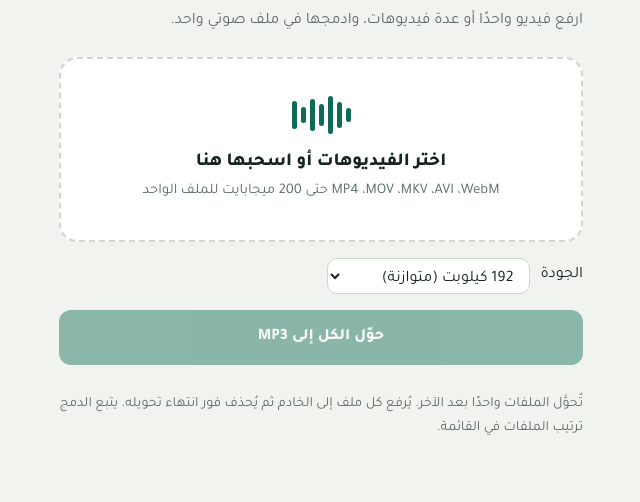
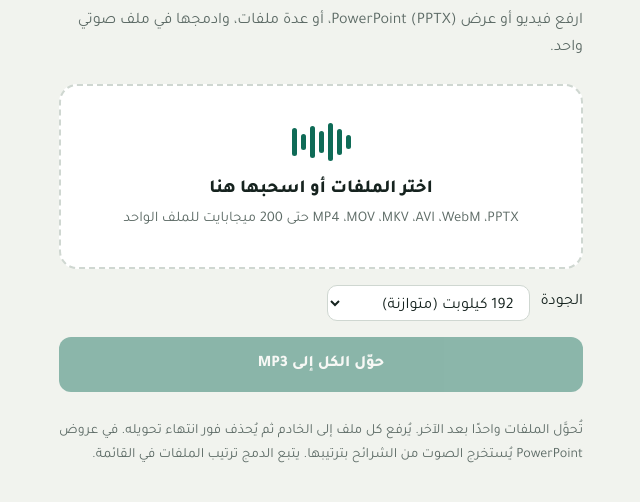
Before and after one commit to hadan-maker/video-to-mp3, a website: page public/index.html in a window 1280 px wide. Shown: the part 78-580 px from the top of the page, without its empty margins (319-959 px from the left). Drawn offline with Linux system fonts and the light colour scheme.

Commit message:
Update index.html

```diff
--- a/public/index.html
+++ b/public/index.html
@@ -49,13 +49,13 @@ footer{margin-top:28px;color:var(--mute);font-size:.88rem}
 <body>
 <main>
 <h1>حوّل الفيديو إلى MP3</h1>
-<p class="sub">ارفع فيديو واحدًا أو عدة فيديوهات، وادمجها في ملف صوتي واحد.</p>
+<p class="sub">ارفع فيديو أو عرض PowerPoint (PPTX)، أو عدة ملفات، وادمجها في ملف صوتي واحد.</p>
 
 <label id="drop">
   <div class="bars" aria-hidden="true"><i></i><i></i><i></i><i></i><i></i><i></i><i></i></div>
-  <b>اختر الفيديوهات أو اسحبها هنا</b>
-  <span>MP4 ،MOV ،MKV ،AVI ،WebM حتى 200 ميجابايت للملف الواحد</span>
-  <input id="inp" type="file" accept="video/*,audio/*" multiple>
+  <b>اختر الملفات أو اسحبها هنا</b>
+  <span>MP4 ،MOV ،MKV ،AVI ،WebM ،PPTX حتى 200 ميجابايت للملف الواحد</span>
+  <input id="inp" type="file" accept="video/*,audio/*,.pptx,application/vnd.openxmlformats-officedocument.presentationml.presentation" multiple>
 </label>
 
 <ul id="list"></ul>
@@ -73,7 +73,7 @@ footer{margin-top:28px;color:var(--mute);font-size:.88rem}
 <button id="mg" class="sec" hidden>ادمج الملفات الجاهزة في ملف واحد</button>
 <button id="dl" class="sec" hidden>نزّل كل الملفات الجاهزة</button>
 <ul id="merged"></ul>
-<footer>تُحوَّل الملفات واحدًا بعد الآخر. يُرفع كل ملف إلى الخادم ثم يُحذف فور انتهاء تحويله. يتبع الدمج ترتيب الملفات في القائمة.</footer>
+<footer>تُحوَّل الملفات واحدًا بعد الآخر. يُرفع كل ملف إلى الخادم ثم يُحذف فور انتهاء تحويله. في عروض PowerPoint يُستخرج الصوت من الشرائح بترتيبها. يتبع الدمج ترتيب الملفات في القائمة.</footer>
 </main>
 
 <script>
```
